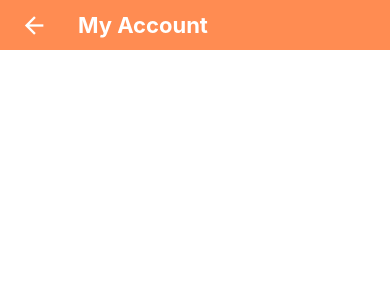
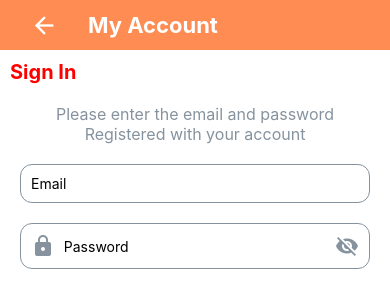
Before and after one commit to syket-das/foodDeliveryApp, a React Native app: screen / in a window 390 px wide. Shown: the top 308 px of the page. Built offline with nearby package versions, Linux system fonts and the light colour scheme.

Commit message:
login screen textbox and animation added

```diff
--- a/App.js
+++ b/App.js
@@ -1,13 +1,14 @@
 import React from 'react';
 import { StyleSheet, Text, View, StatusBar } from 'react-native';
-import Header from './src/components/Header';
+
 import { colors } from './src/global/styles';
+import SignInScreen from './src/screens/authScreens/SignInScreen';
 
 const App = () => {
   return (
     <View style={styles.container}>
       <StatusBar barStyle="light-content" backgroundColor={colors.statusbar} />
-      <Header title="My Account" />
+      <SignInScreen />
     </View>
   );
 };
--- a/src/components/Header.js
+++ b/src/components/Header.js
@@ -3,13 +3,13 @@
 import { colors, parameters } from '../global/styles';
 import { Icon } from 'react-native-elements';
 
-const Header = ({ title }) => {
+const Header = ({ title, type }) => {
   return (
     <View style={styles.header}>
-      <View style={{ marginLeft: 20 }}>
+      <View style={{ marginLeft: 30 }}>
         <Icon
           type="material-community"
-          name="arrow-left"
+          name={type}
           color={colors.headerText}
           size={28}
           onPress={() => {}}
--- a/src/global/styles.js
+++ b/src/global/styles.js
@@ -21,3 +21,10 @@
 export const parameters = {
   headerHeight: 50,
 };
+
+export const title = {
+  fontSize: 20,
+  fontWeight: 'bold',
+  color: 'red',
+  margin: 10,
+};
--- /dev/null
+++ b/src/screens/authScreens/SignInScreen.js
@@ -0,0 +1,99 @@
+import React, { useRef, useState } from 'react';
+import { StyleSheet, Text, TextInput, View } from 'react-native';
+import Header from '../../components/Header';
+import { colors, title } from '../../global/styles';
+import { Icon } from 'react-native-elements';
+import * as Animatable from 'react-native-animatable';
+
+const SignInScreen = () => {
+  const [textInput2Focused, setTextInput2Focused] = useState(false);
+
+  const textInput1 = useRef(1);
+  const textInput2 = useRef(2);
+
+  return (
+    <View style={styles.container}>
+      <Header title="My Account" type="arrow-left" />
+      <View>
+        <Text style={title}>Sign In</Text>
+      </View>
+      <View style={{ alignItems: 'center', marginTop: 10 }}>
+        <Text style={styles.text1}>Please enter the email and password</Text>
+        <Text style={styles.text1}>Registered with your account</Text>
+      </View>
+      <View style={{ marginTop: 20 }}>
+        <View>
+          <TextInput
+            ref={textInput1}
+            style={styles.textInput1}
+            placeholder="Email"
+          />
+        </View>
+        <View style={styles.textInput2}>
+          <Animatable.View
+            animation={textInput2Focused ? '' : 'fadeInLeft'}
+            duration={500}
+          >
+            <Icon
+              name="lock"
+              type="material"
+              iconStyle={{ color: colors.grey3 }}
+            />
+          </Animatable.View>
+          <TextInput
+            ref={textInput2}
+            style={{ width: '80%' }}
+            placeholder="Password"
+            onFocus={() => {
+              setTextInput2Focused(false);
+            }}
+            onBlur={() => {
+              setTextInput2Focused(true);
+            }}
+          />
+          <Animatable.View
+            animation={textInput2Focused ? '' : 'fadeInLeft'}
+            duration={400}
+          >
+            <Icon
+              name="visibility-off"
+              type="material"
+              iconStyle={{ color: colors.grey3 }}
+            />
+          </Animatable.View>
+        </View>
+      </View>
+    </View>
+  );
+};
+
+export default SignInScreen;
+
+const styles = StyleSheet.create({
+  container: {
+    flex: 1,
+  },
+  text1: {
+    color: colors.grey3,
+    fontSize: 16,
+  },
+  textInput1: {
+    borderWidth: 1,
+    borderColor: '#86939e',
+    marginHorizontal: 20,
+    borderRadius: 12,
+    marginBottom: 20,
+    padding: 10,
+  },
+  textInput2: {
+    borderWidth: 1,
+    borderColor: '#86939e',
+    marginHorizontal: 20,
+    borderRadius: 12,
+    flexDirection: 'row',
+    justifyContent: 'space-between',
+    alignItems: 'center',
+    alignContent: 'center',
+    padding: 10,
+  },
+});
```
